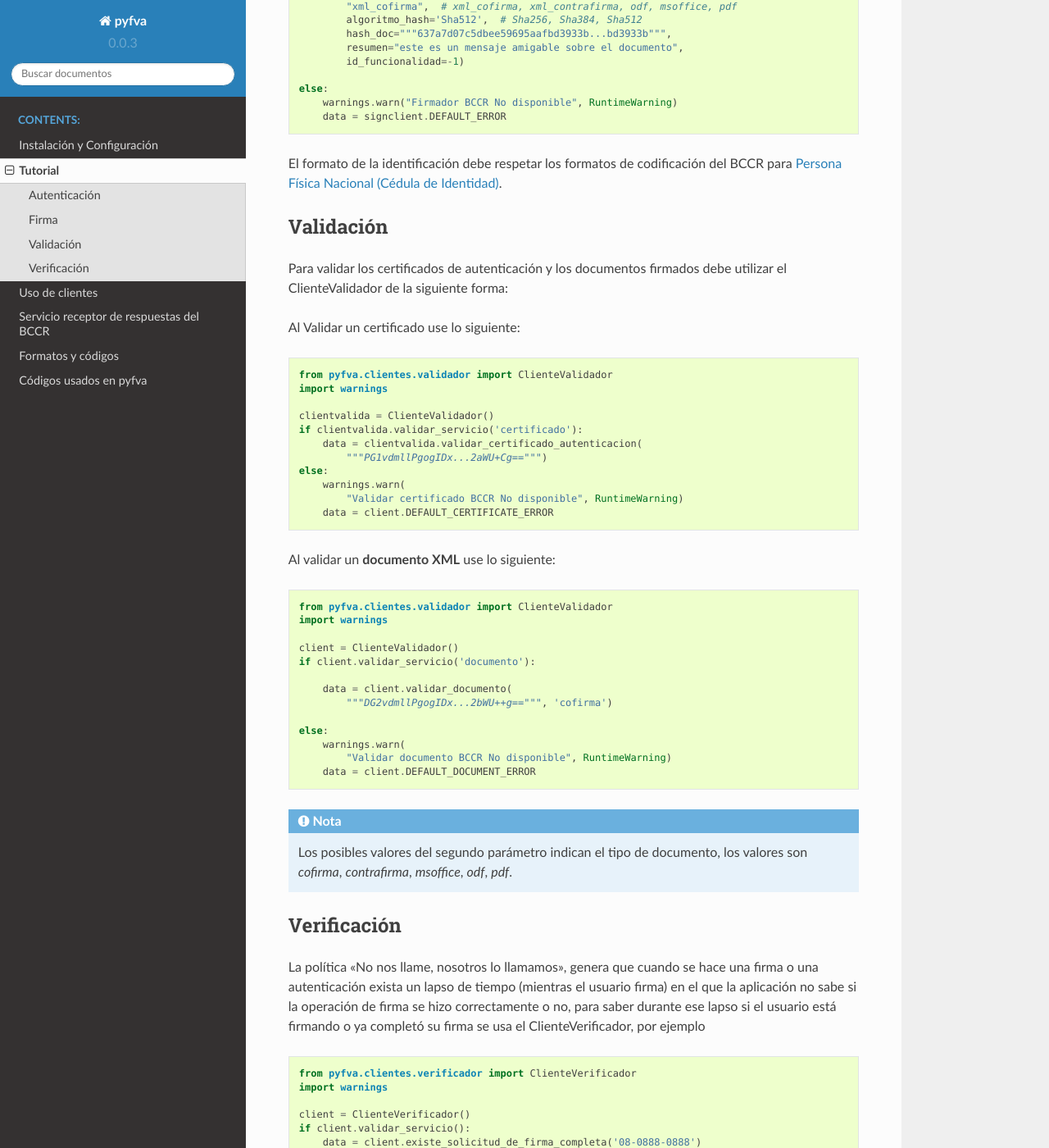
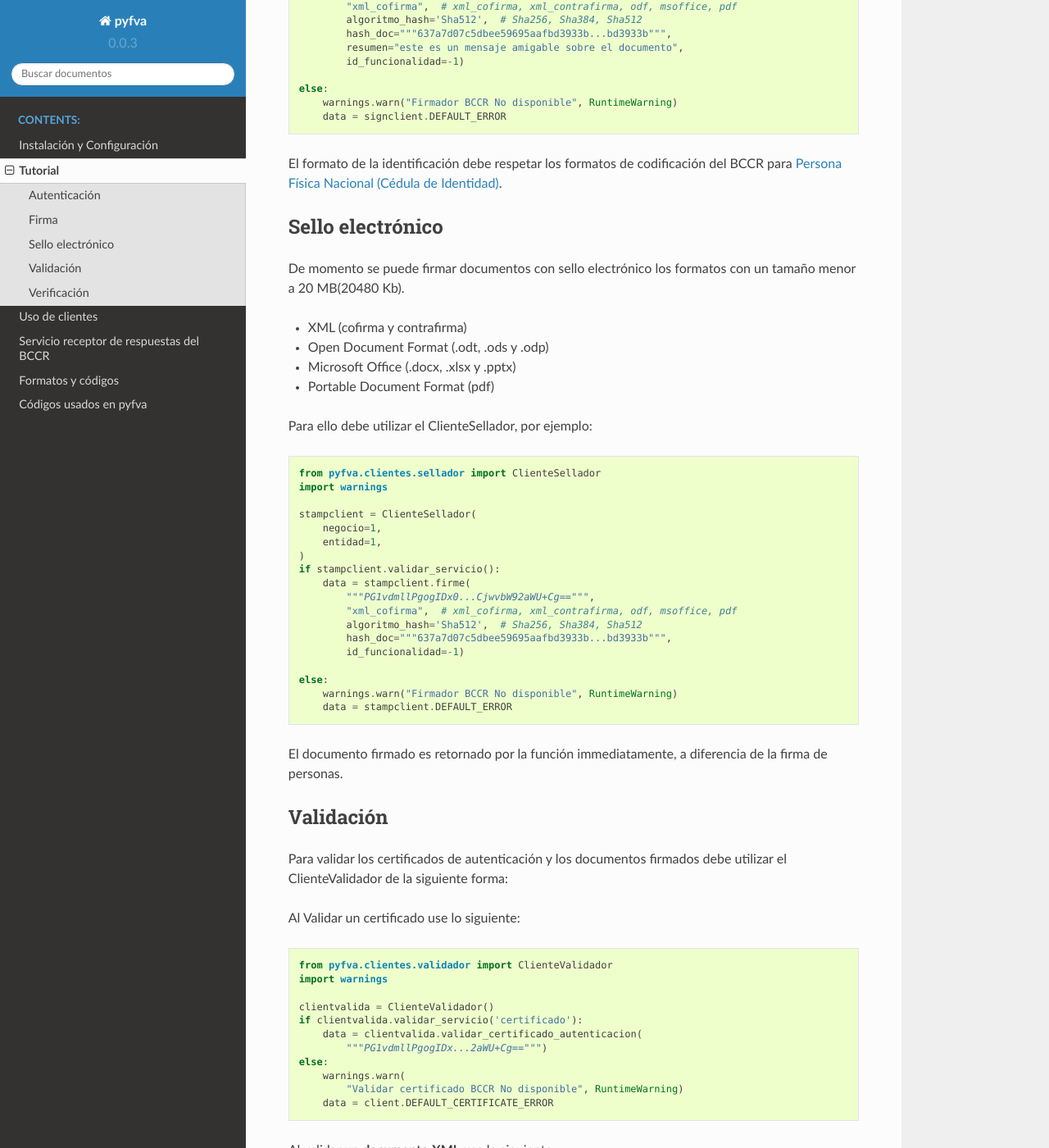
Before and after one commit to Solvosoft/pyfva, a Sphinx documentation site: the page built from docs/source/tutorial.rst, in a window 1280 px wide and 1400 px high, scrolled down 1293 px. Shown: the whole window at 82% size. Built offline with Sphinx 7.4.7 and the Read the Docs theme 2.0.0, drawn with Linux system fonts in a browser that asks for light colours.

Commit message:
Add Signature with Electronic Stamp

```diff
--- a/docs/source/index.rst
+++ b/docs/source/index.rst
@@ -6,7 +6,7 @@
 Bievenido a la documentación de pyfva's
 =========================================
 
-.. note:: This repository is for Costa Rican people so this documentation is in spanish. Also we code and test in Debian/Linux.
+.. note:: This repository is for Costa Rican citizen so this documentation is in spanish. Also we code and test in Debian/Linux.
 
 Pyfva es una biblioteca en python de interacción entre cualquier institución y los servicios de Firma, validación y autenticación del Banco Central de Costa Rica, pretende ser una herramienta que simplifique la comunicación, abstrayendo todo el protocolo SOAP y creando una interfaz común.
 
--- a/docs/source/instalacion.rst
+++ b/docs/source/instalacion.rst
@@ -18,7 +18,6 @@ o usando el repositorio
 
 .. code:: bash
 
-    pip install "https://github.com/Solvosoft/soapfish/archive/v0.6.1.zip"
     pip install -e "git+https://github.com/solvo/pyfva.git#egg=pyfva"
 
 
@@ -34,7 +33,6 @@ Los siguientes pasos corresponden a como lograrlo instalar
 
 Es recomendable usar la terminal provista por git
 
-* pip install "https://github.com/Solvosoft/soapfish/archive/v0.6.1.zip"
 * pip install pyfva
 
 
--- a/docs/source/tutorial.rst
+++ b/docs/source/tutorial.rst
@@ -63,6 +63,42 @@ Para ello debe utilizar el ClienteFirmador, por ejemplo:
 
 El formato de la identificación debe respetar los formatos de codificación del BCCR para :ref:`formato_identificacion`.
 
+Sello electrónico
+--------------------
+
+De momento se puede firmar documentos con sello electrónico los formatos con un tamaño menor a 20 MB(20480 Kb).
+
+- XML  (cofirma y contrafirma)
+- Open Document Format (.odt, .ods y .odp)
+- Microsoft Office (.docx, .xlsx y .pptx)
+- Portable Document Format (pdf)
+
+Para ello debe utilizar el ClienteSellador, por ejemplo:
+
+.. code:: python
+
+    from pyfva.clientes.sellador import ClienteSellador
+    import warnings
+
+    stampclient = ClienteSellador(
+        negocio=1,
+        entidad=1,
+    )
+    if stampclient.validar_servicio():
+        data = stampclient.firme(
+            """PG1vdmllPgogIDx0...CjwvbW92aWU+Cg==""",
+            "xml_cofirma",  # xml_cofirma, xml_contrafirma, odf, msoffice, pdf
+            algoritmo_hash='Sha512',  # Sha256, Sha384, Sha512
+            hash_doc="""637a7d07c5dbee59695aafbd3933b...bd3933b""",
+            id_funcionalidad=-1)
+
+    else:
+        warnings.warn("Firmador BCCR No disponible", RuntimeWarning)
+        data = stampclient.DEFAULT_ERROR
+
+El documento firmado es retornado por la función immediatamente, a diferencia de la firma de personas.
+
+
 Validación
 ---------------
 
```
Also changed, not shown: README.rst (+23 -0 lines), docs/source/clientes.rst (+10 -0 lines), docs/source/formatos_en_fva.rst (+24 -1 lines).
